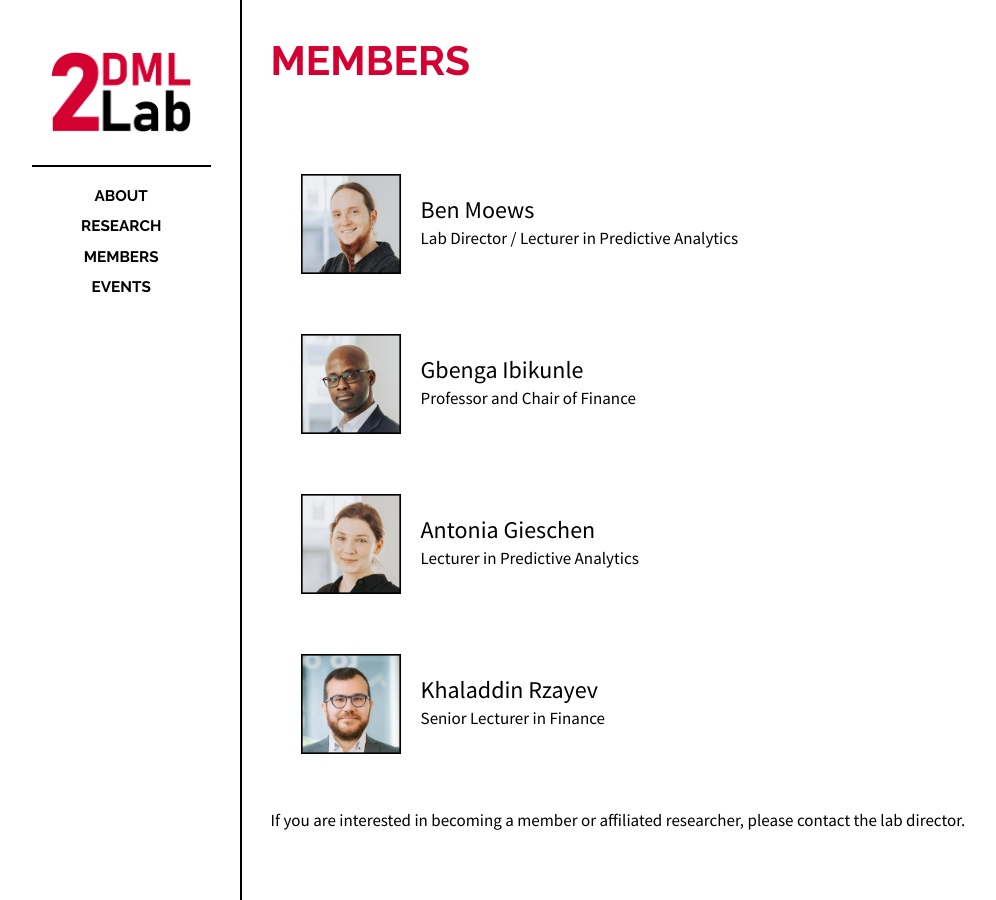
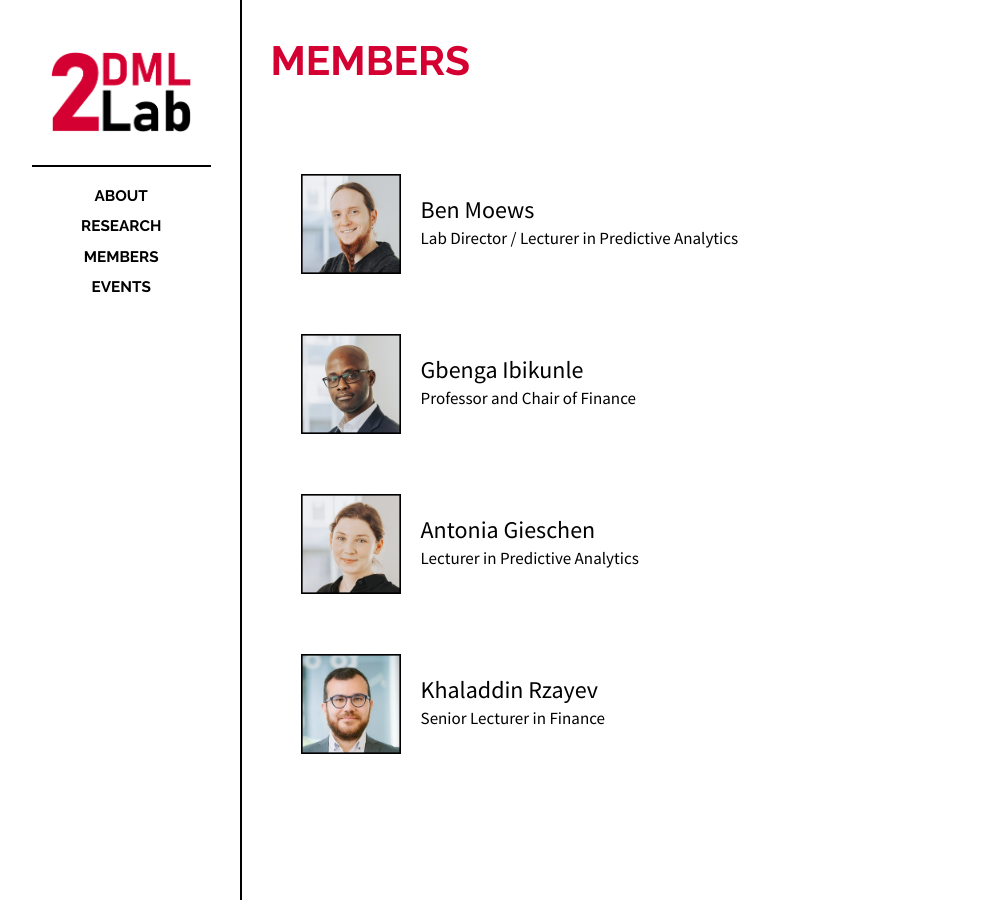
Before and after one commit to 2dml-lab/2dml-lab.github.io, a Jekyll site: the page built from _posts/2024-02-02-members.md, in a window 1280 px wide. Shown: the whole page, without its empty margins (118-1114 px from the left). Built offline with Jekyll 4.4.1, drawn with Linux system fonts in a browser that asks for light colours.

Commit message:
Update 2024-02-02-members.md

```diff
--- a/_posts/2024-02-02-members.md
+++ b/_posts/2024-02-02-members.md
@@ -58,4 +58,4 @@ categories: posts
 </div>
 
 <br>
-If you are interested in becoming a member or affiliated researcher, please contact the lab director.
+<!--If you are interested in becoming a member or affiliated researcher, please contact the lab director.-->
```
